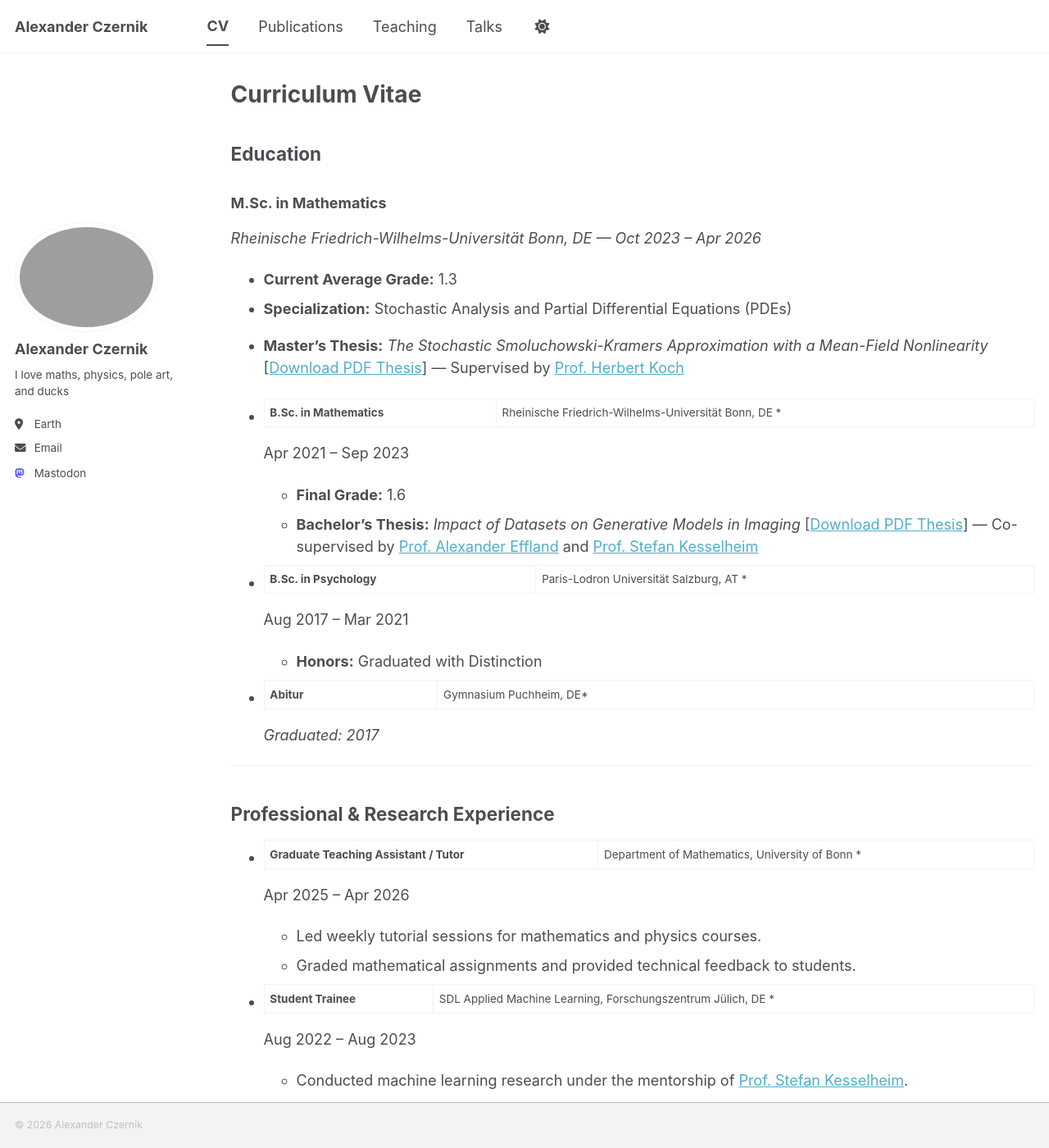
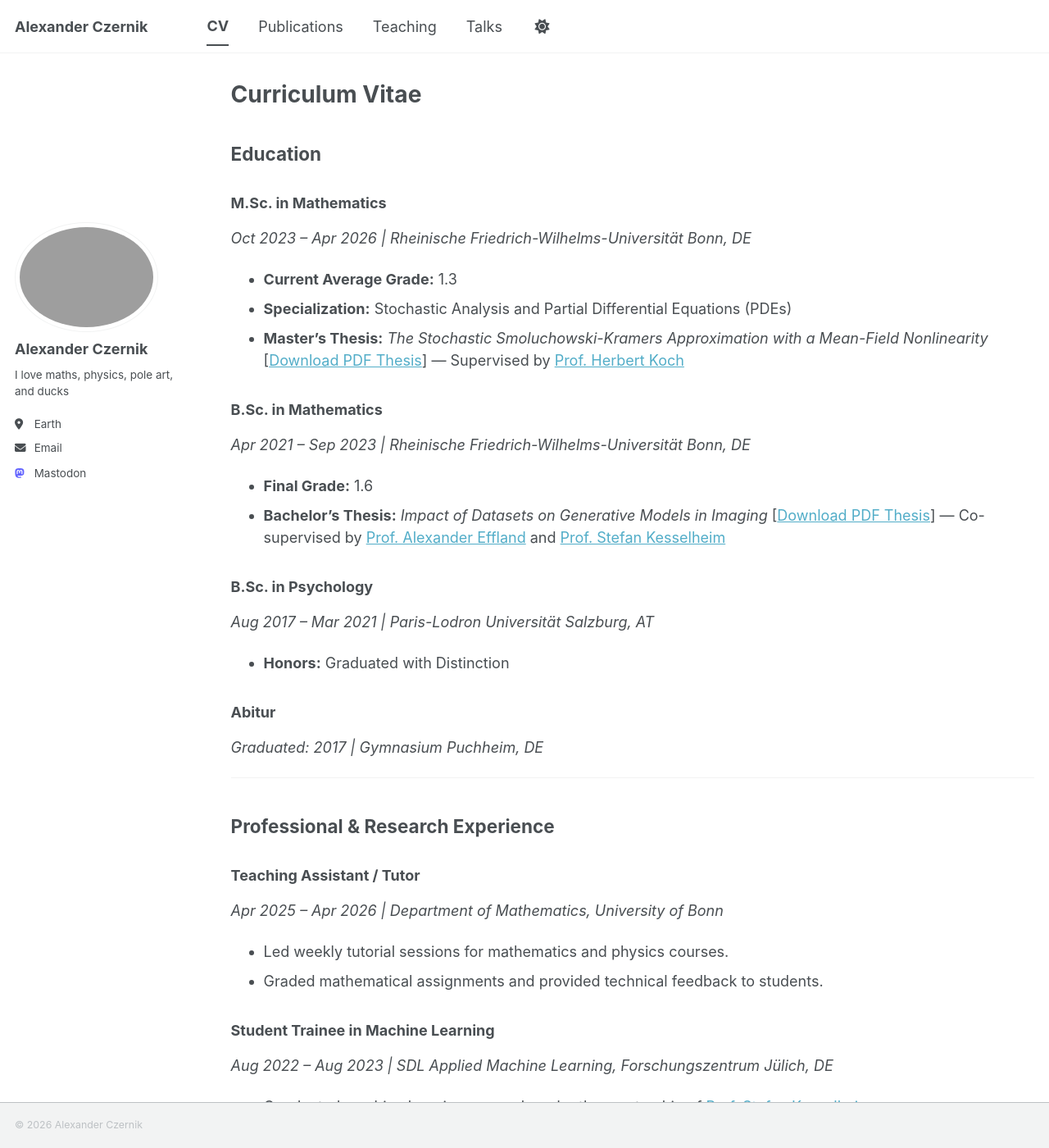
Before and after one commit to alexanderczernik/alexanderczernik.github.io, a Jekyll site: the page built from _pages/cv.md, in a window 1280 px wide and 1400 px high. Shown: the whole window at 82% size. Built offline with Jekyll 4.4.1, drawn with Linux system fonts in a browser that asks for light colours; a script bundle is joined from its source files by our own code; library files that are not in the unit come from our copies; some of the changed text lies outside the part shown.

Commit message:
Refactor CV formatting and section titles
Reformatted education and experience sections for clarity and consistency. Updated titles and date formats for better readability.

```diff
--- a/_pages/cv.md
+++ b/_pages/cv.md
@@ -12,47 +12,41 @@ redirect_from:
 
 ## Education
 ### M.Sc. in Mathematics
-*Rheinische Friedrich-Wilhelms-Universität Bonn, DE — Oct 2023 – Apr 2026*
+*Oct 2023 – Apr 2026 | Rheinische Friedrich-Wilhelms-Universität Bonn, DE*
   * **Current Average Grade:** 1.3
   * **Specialization:** Stochastic Analysis and Partial Differential Equations (PDEs)
   * **Master's Thesis:** *The Stochastic Smoluchowski-Kramers Approximation with a Mean-Field Nonlinearity* [[Download PDF Thesis](link_to_your_master_thesis.pdf)] — Supervised by [Prof. Herbert Koch](https://www.math.uni-bonn.de/~koch/)
 
-* **B.Sc. in Mathematics** | Rheinische Friedrich-Wilhelms-Universität Bonn, DE *
-
-  Apr 2021 – Sep 2023
+### B.Sc. in Mathematics
+*Apr 2021 – Sep 2023 | Rheinische Friedrich-Wilhelms-Universität Bonn, DE*
   * **Final Grade:** 1.6
   * **Bachelor's Thesis:** *Impact of Datasets on Generative Models in Imaging* [[Download PDF Thesis](link_to_your_bachelor_thesis.pdf)] — Co-supervised by [Prof. Alexander Effland](https://www.uni-bonn.de/de/forschung-lehre/forschungsprofil/transdisziplinaere-forschungsbereiche/tra-3-life-1/mitgliederverzeichnis/alexander-effland) and [Prof. Stefan Kesselheim](https://www.fz-juelich.de/profile/kesselheim_s)
 
-* **B.Sc. in Psychology** | Paris-Lodron Universität Salzburg, AT *
-
-  Aug 2017 – Mar 2021
+### B.Sc. in Psychology
+*Aug 2017 – Mar 2021 | Paris-Lodron Universität Salzburg, AT*
   * **Honors:** Graduated with Distinction
 
-* **Abitur** | Gymnasium Puchheim, DE*
-
-  *Graduated: 2017*
+### Abitur
+  *Graduated: 2017 | Gymnasium Puchheim, DE*
 
 ---
 
 ## Professional & Research Experience
 
-* **Graduate Teaching Assistant / Tutor** | Department of Mathematics, University of Bonn *
-
-  Apr 2025 – Apr 2026
+### Teaching Assistant / Tutor
+*Apr 2025 – Apr 2026 | Department of Mathematics, University of Bonn*
   * Led weekly tutorial sessions for mathematics and physics courses.
   * Graded mathematical assignments and provided technical feedback to students.
 
-* **Student Trainee** | SDL Applied Machine Learning, Forschungszentrum Jülich, DE *
-
-  Aug 2022 – Aug 2023
+### Student Trainee in Machine Learning
+*Aug 2022 – Aug 2023 | SDL Applied Machine Learning, Forschungszentrum Jülich, DE*
   * Conducted machine learning research under the mentorship of [Prof. Stefan Kesselheim](https://www.fz-juelich.de/profile/kesselheim_s).
   * Developed and implemented generative machine learning architectures (GANs, Diffusion Models).
   * Engineered data preprocessing pipelines for extreme ultraviolet (EUV) solar images from the SDO AIA instrument.
   * Conducted large-scale model training and statistical data analysis within high-performance computing (HPC) environments, gaining extensive experience with parallel resource scheduling via SLURM.
 
-* **Corporate HR Intern** | Compensation & Benefits, Generali AG, Munich, DE *
-
-  Aug 2019 – Jan 2020
+### Corporate HR Intern
+  *Aug 2019 – Jan 2020 | Compensation & Benefits, Generali AG, Munich, DE*
   * Organized a multidisciplinary project team to design and deploy a custom software utility automating internal salary audits.
 
 ---
```
Also changed, not shown: other parts of _pages/cv.md (+4 -6 lines).
